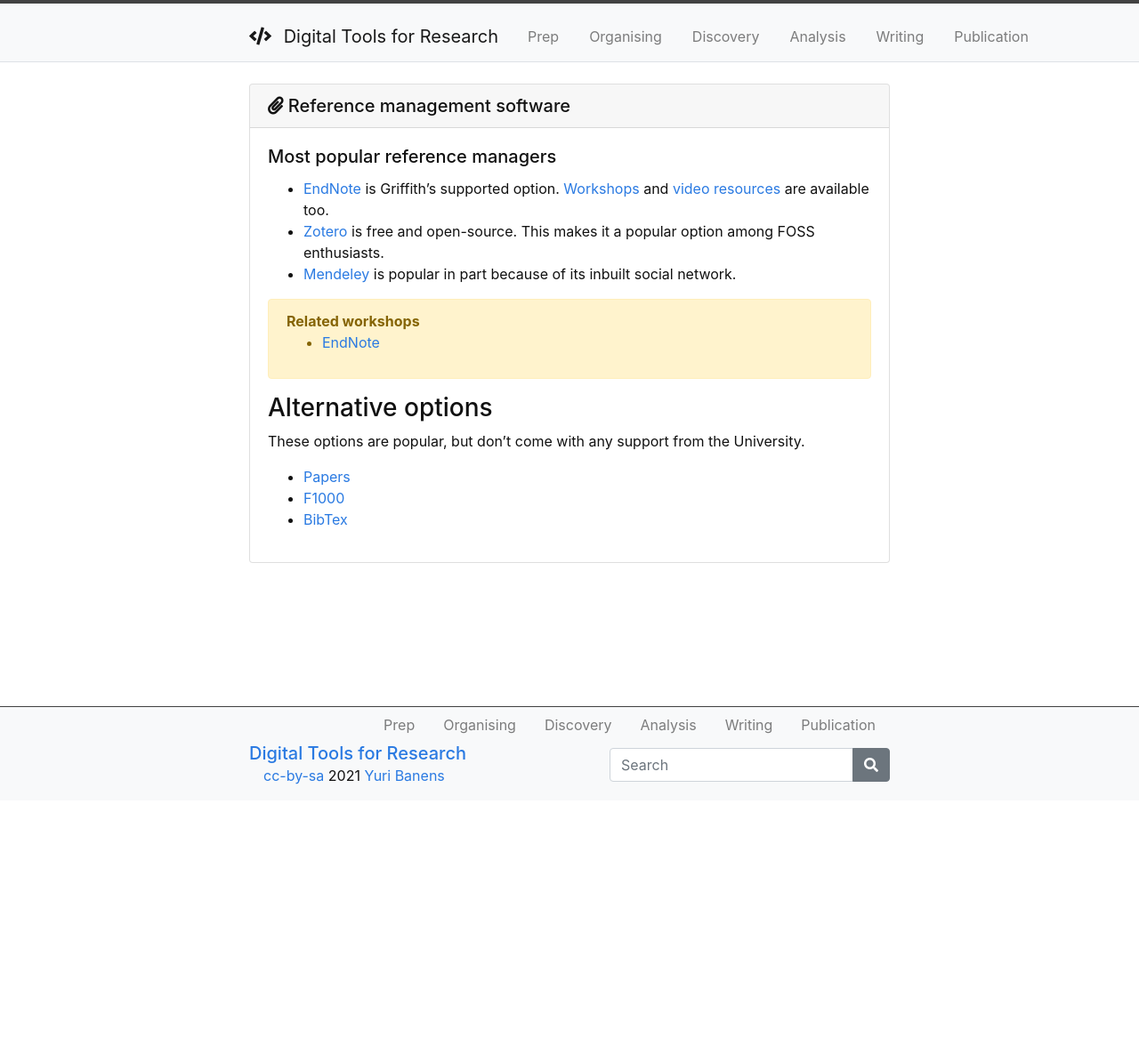
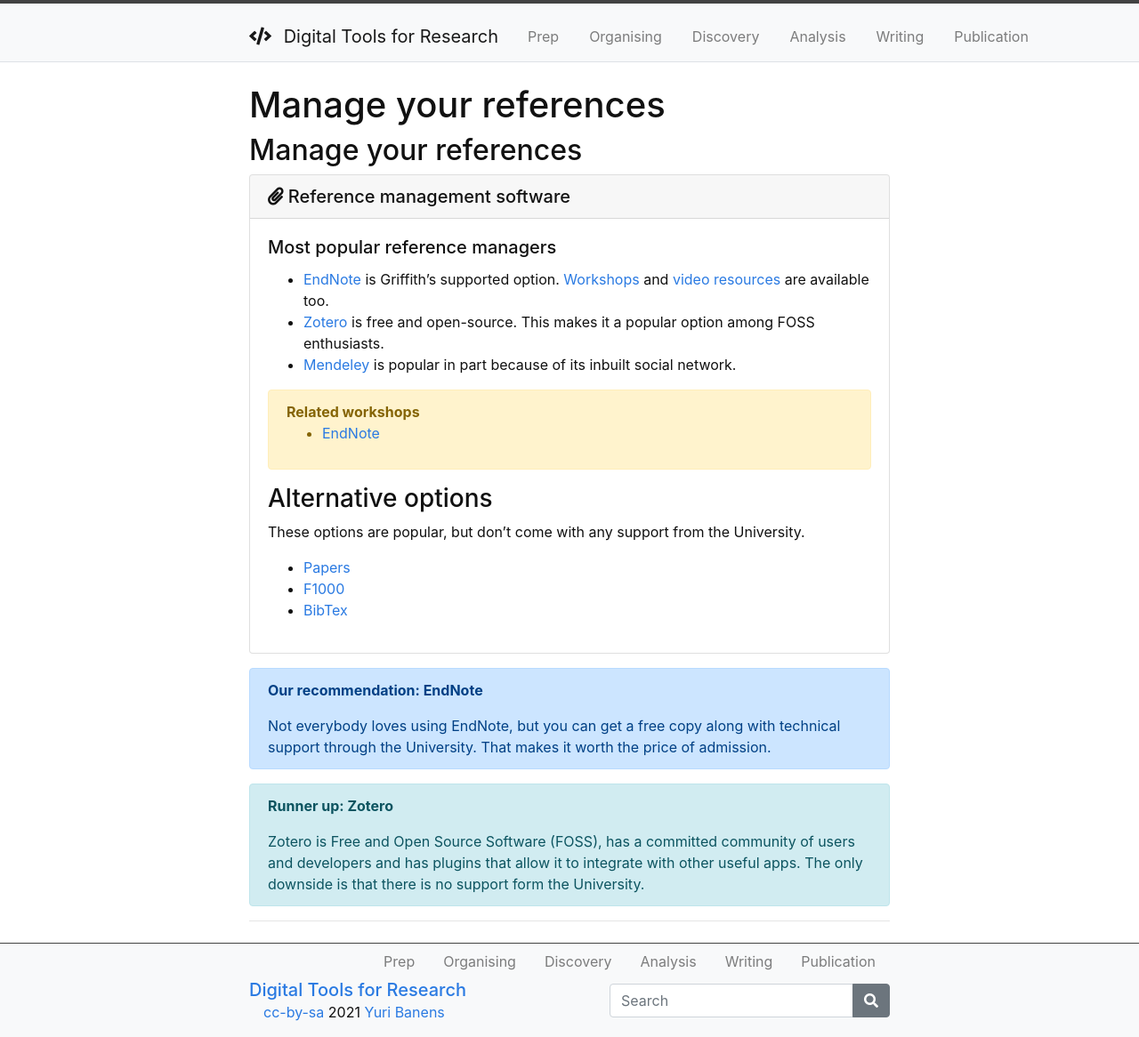
Before and after one commit to GriffithUniLibrary/digital-tools-modular, a Jekyll site: the page built from content/2-discovery-references.md, in a window 1280 px wide. Shown: the whole page at 89% size. Built offline with Jekyll 4.4.1, drawn with Linux system fonts in a browser that asks for light colours; our own code applies the rules of GitHub Pages for plain Markdown files; before the commit the page ends 900 px from its top, so only the background shows below that.

Commit message:
Zotero and things

```diff
--- a/content/2-discovery-references.md
+++ b/content/2-discovery-references.md
@@ -1,3 +1,5 @@
+## Manage your references
+
 {% capture text %}
 - [EndNote](https://www.griffith.edu.au/library/study/referencing) is Griffith's supported option. [Workshops](https://www.griffith.edu.au/research/research-services/researcher-education-development/workshop-calendar) and [video resources](vimeo.com/user/82369617/folder/1569944) are available too.
 - [Zotero](https://www.zotero.org) is free and open-source. This makes it a popular option among FOSS enthusiasts.
@@ -24,15 +26,23 @@ These options are popular, but don't come with any support from the University.
 {% endcapture %}
 {% include card.html header="<i class='fas fa-paperclip'></i> Reference management software" text=text title="Most popular reference managers" %}
 
+{% capture bestrefman %}
+**Our recommendation: EndNote**
 
-{% comment %}
-{% capture text %}
-These options are popular, but don't come with any support from the University.
+Not everybody loves using EndNote, but you can get a free copy along with technical support through the University. That makes it worth the price of admission.
 
- - [Papers](https://www.papersapp.com)
- - [F1000](https://f1000workspace.com/?lg)
- - [BibTex](https://www.bibtex.org)
 {% endcapture %}
-{% include card.html header="Other options" text=text %}
 
-{% endcomment %}
+{% include alert.html text=bestrefman color="primary" %}
+
+
+{% capture rurefman %}
+**Runner up: Zotero**
+
+Zotero is Free and Open Source Software (FOSS), has a committed community of users and developers and has plugins that allow it to integrate with other useful apps. The only downside is that there is no support form the University.
+
+{% endcapture %}
+
+{% include alert.html text=rurefman color="info" %}
+
+----
```
Also changed, not shown: content/2-discovery-citation.md (+4 -0 lines).
